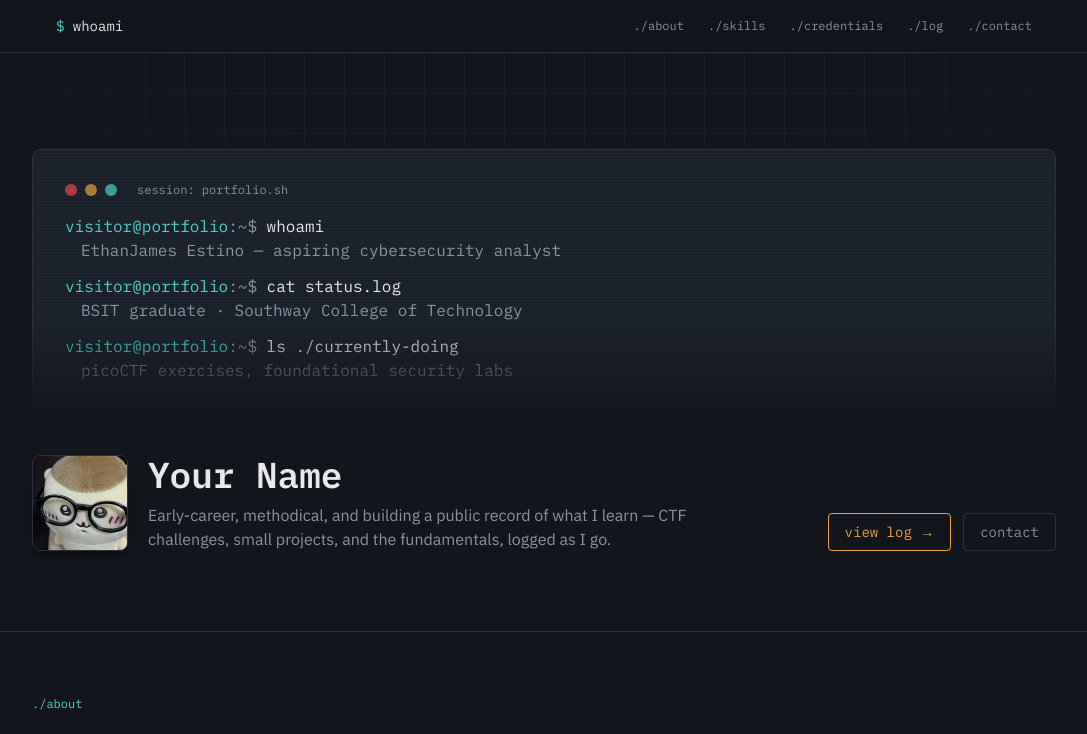
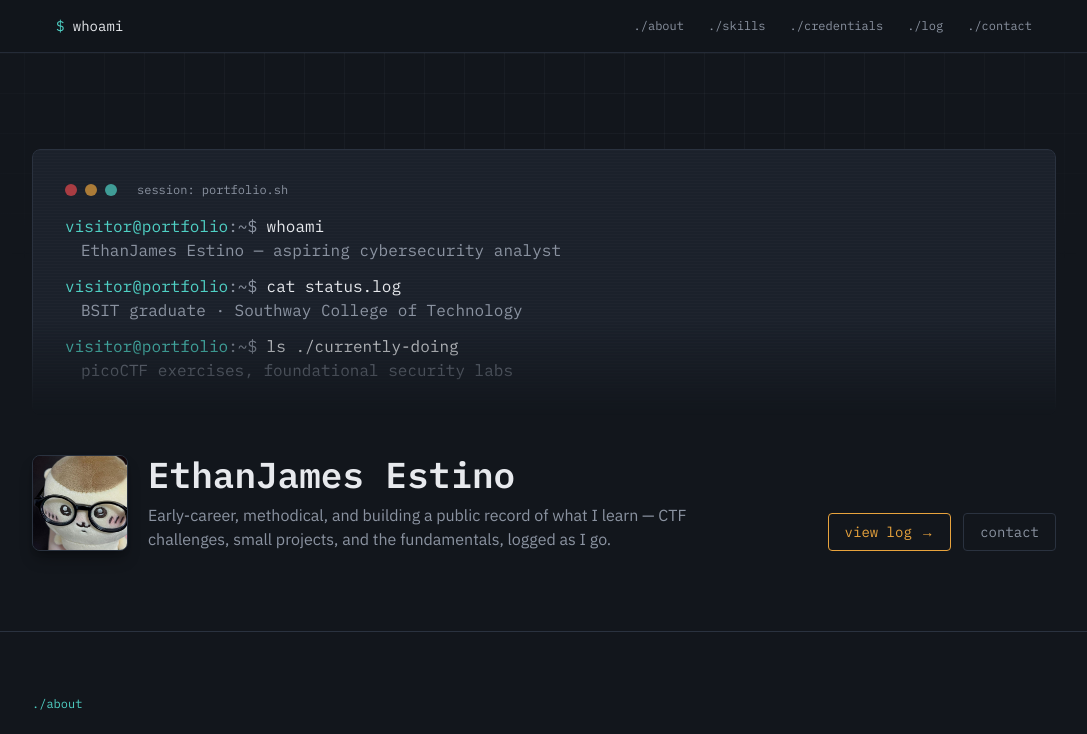
Before and after one commit to Syloms/Portfolio, a Next.js app: page / in a window 1280 px wide. Shown: the top 734 px of the page, without its empty margins (96-1183 px from the left). Built offline with nearby package versions, Linux system fonts and the light colour scheme.

Commit message:
hero.tsx changes

```diff
--- a/components/Hero.tsx
+++ b/components/Hero.tsx
@@ -83,7 +83,7 @@ export default function Hero() {
             />
             <div>
               <h1 className="font-mono text-3xl font-semibold text-ink sm:text-4xl">
-                Your Name
+                EthanJames Estino
               </h1>
               <p className="mt-2 max-w-xl text-muted">
                 Early-career, methodical, and building a public record of what I
```
